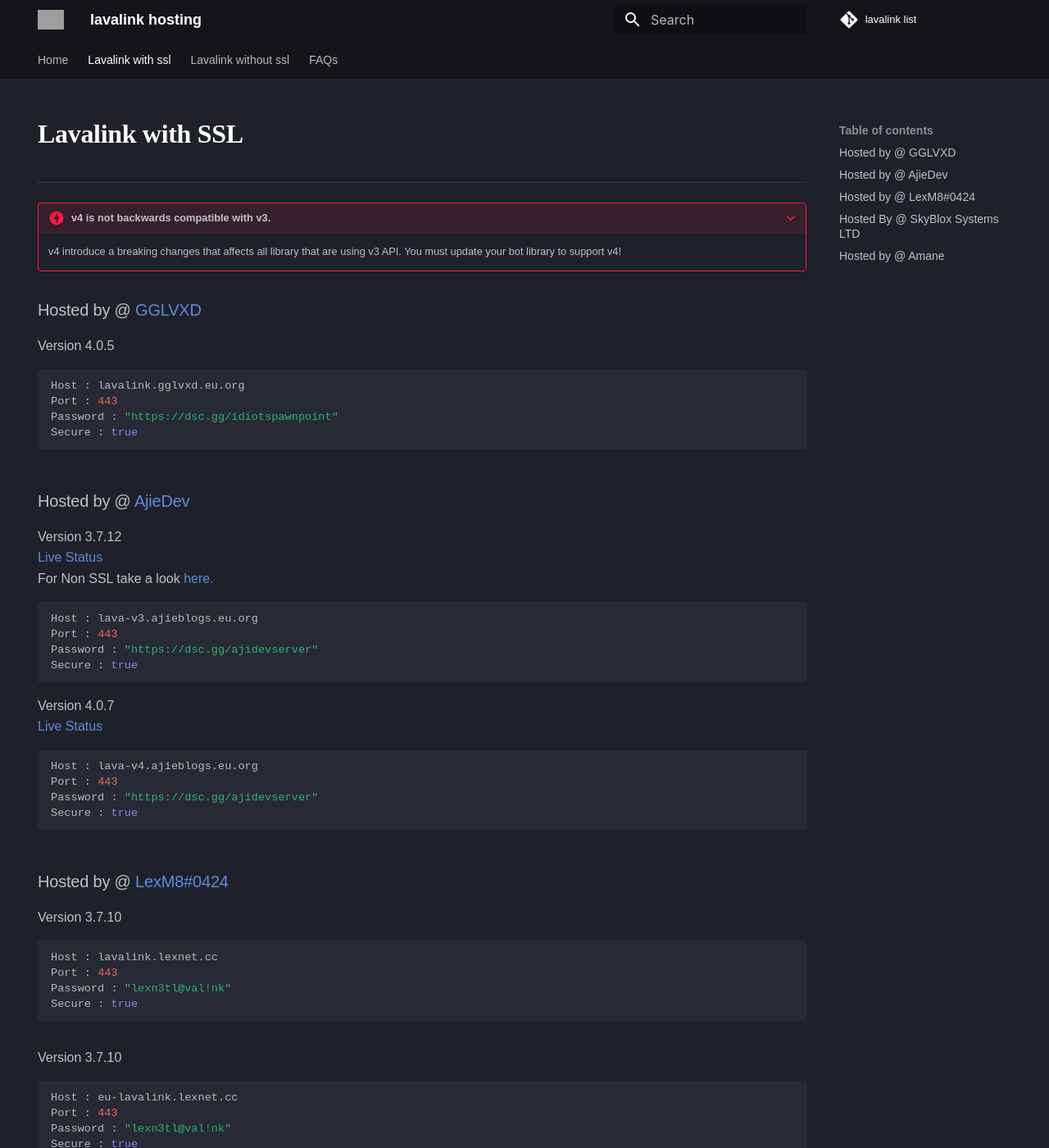
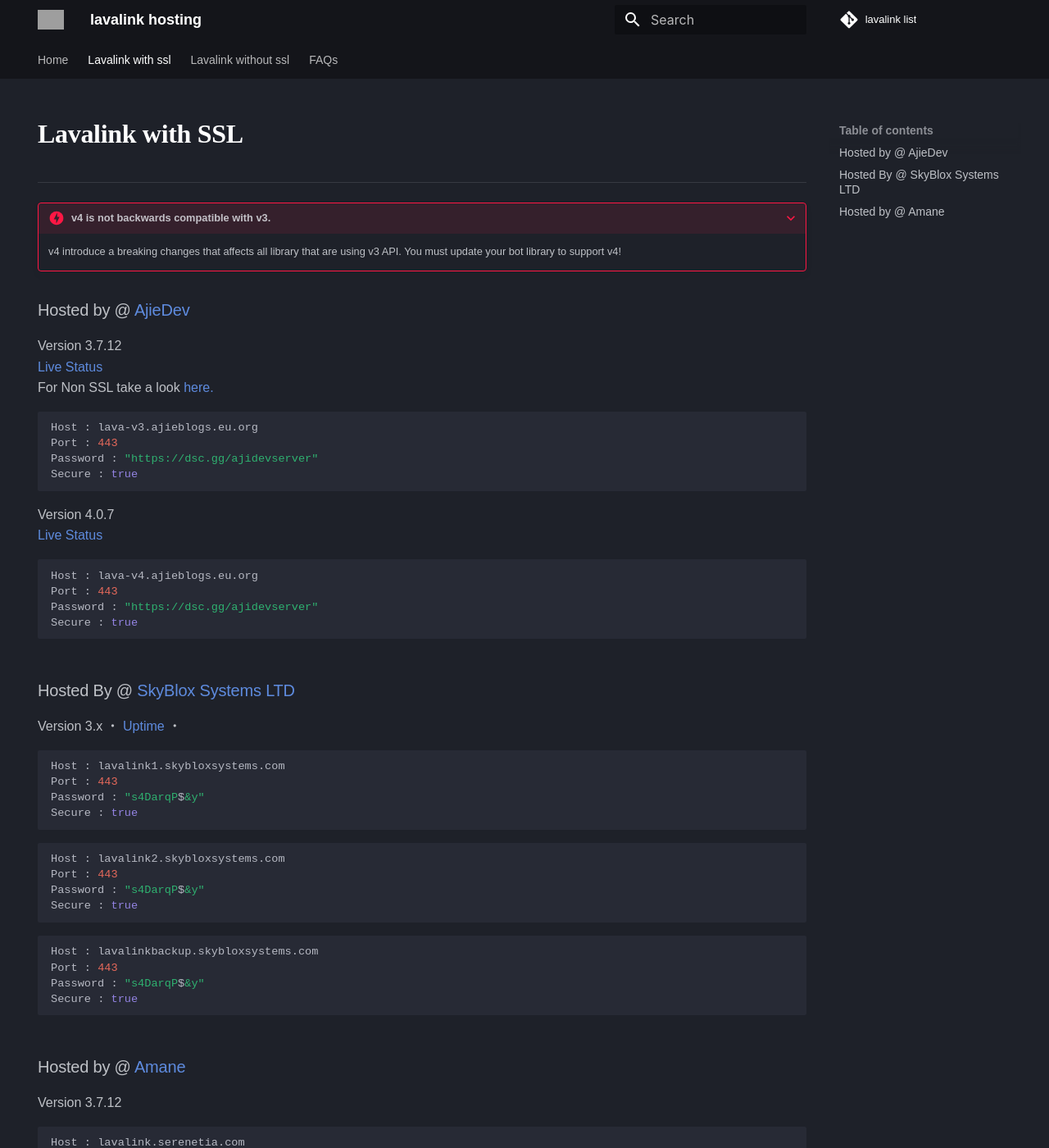
Before and after one commit to DarrenOfficial/lavalink-list, an MkDocs documentation site: the page built from docs/SSL/lavalink-with-ssl.md, in a window 1280 px wide and 1400 px high. Shown: the whole window at 82% size. Built offline with MkDocs 1.6.1 and Material for MkDocs 9.7.7, drawn with Linux system fonts in a browser that asks for light colours; some web fonts are replaced; comment, search, counter and statistics services are not loaded; a style sheet for code colours, icons or effects is not loaded; some of the changed text lies outside the part shown; grey boxes are pictures that could not be loaded.

Commit message:
rm inactive nodes

````diff
--- a/docs/SSL/lavalink-with-ssl.md
+++ b/docs/SSL/lavalink-with-ssl.md
@@ -17,14 +17,6 @@ hide:
     v4 introduce a breaking changes that affects all library that are using v3 API.
     You must update your bot library to support v4!
 
-### Hosted by @ [GGLVXD](https://dsc.gg/isp)
-Version 4.0.5 <br />
-```bash
-Host : lavalink.gglvxd.eu.org
-Port : 443
-Password : "https://dsc.gg/idiotspawnpoint"
-Secure : true
-```
 ### Hosted by @ [AjieDev](https://github.com/AjieDev)
 Version 3.7.12 <br />
 [Live Status](https://lava-stat.ajieblogs.eu.org/) <br />
@@ -41,31 +33,6 @@ Version 4.0.7 <br />
 Host : lava-v4.ajieblogs.eu.org
 Port : 443
 Password : "https://dsc.gg/ajidevserver"
-Secure : true
-```
-
-### Hosted by @ [LexM8#0424](https://freelavalink.lexnet.cc)
-Version 3.7.10
-```bash
-Host : lavalink.lexnet.cc
-Port : 443
-Password : "lexn3tl@val!nk"
-Secure : true
-```
-
-Version 3.7.10
-```bash
-Host : eu-lavalink.lexnet.cc
-Port : 443
-Password : "lexn3tl@val!nk"
-Secure : true
-```
-
-Version 3.7.10
-```bash
-Host : oce-lavalink.lexnet.cc
-Port : 443
-Password : "lexn3tl@val!nk"
 Secure : true
 ```
 
````
